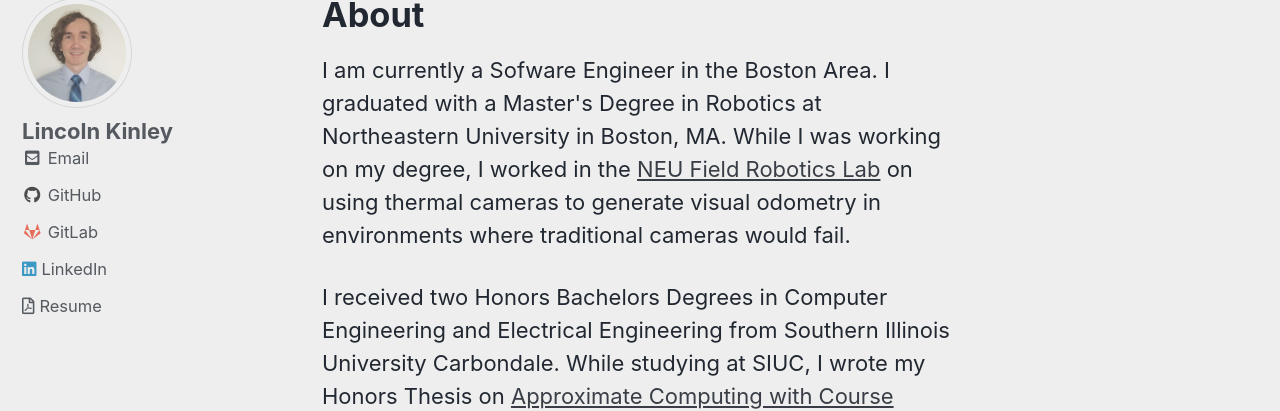
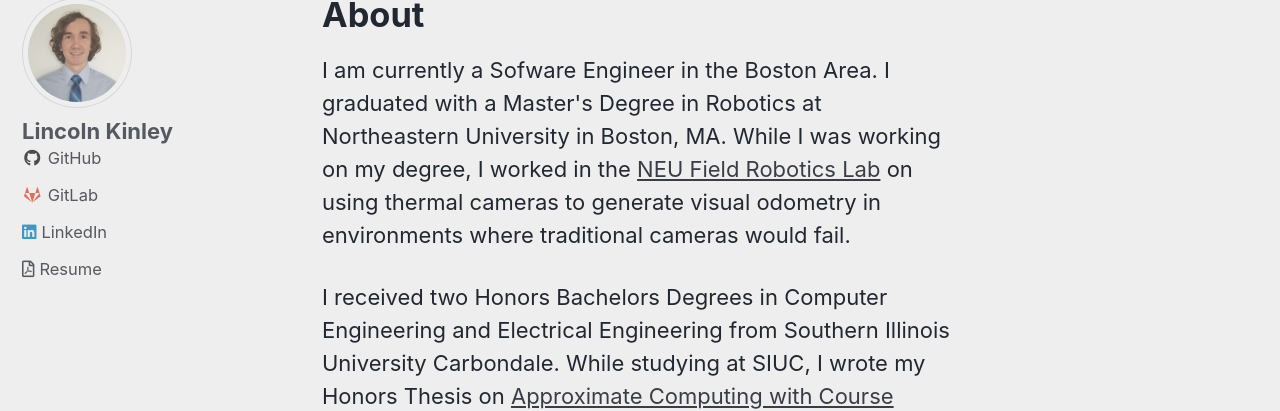
Before and after one commit to lincolnkinley/lincolnkinley.github.io, a Jekyll site: the page built from _pages/about.html, in a window 1280 px wide. Shown: the part 113-524 px from the top of the page. Built offline with Jekyll 4.4.1, drawn with Linux system fonts in a browser that asks for light colours; cached includes are drawn as plain includes.

Commit message:
Update _config.yml

```diff
--- a/_config.yml
+++ b/_config.yml
@@ -100,9 +100,6 @@ author:
   location         :
   email            :
   links:
-    - label: "Email"
-      icon: "fas fa-fw fa-envelope-square"
-      url: "mailto:kinley.l@northeastern.edu"
     - label: "GitHub"
       icon: "fab fa-fw fa-github"
       url: "https://github.com/lincolnkinley"
```
